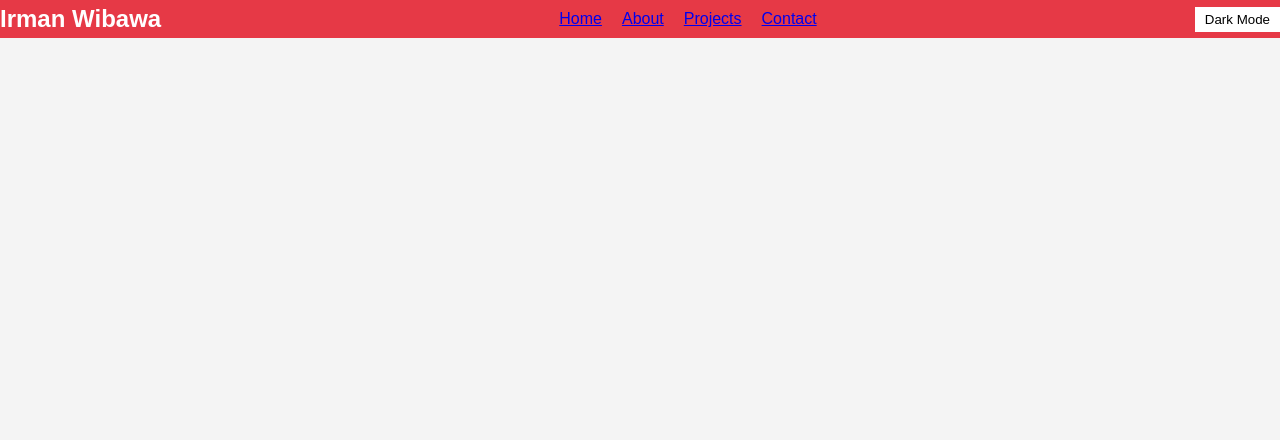
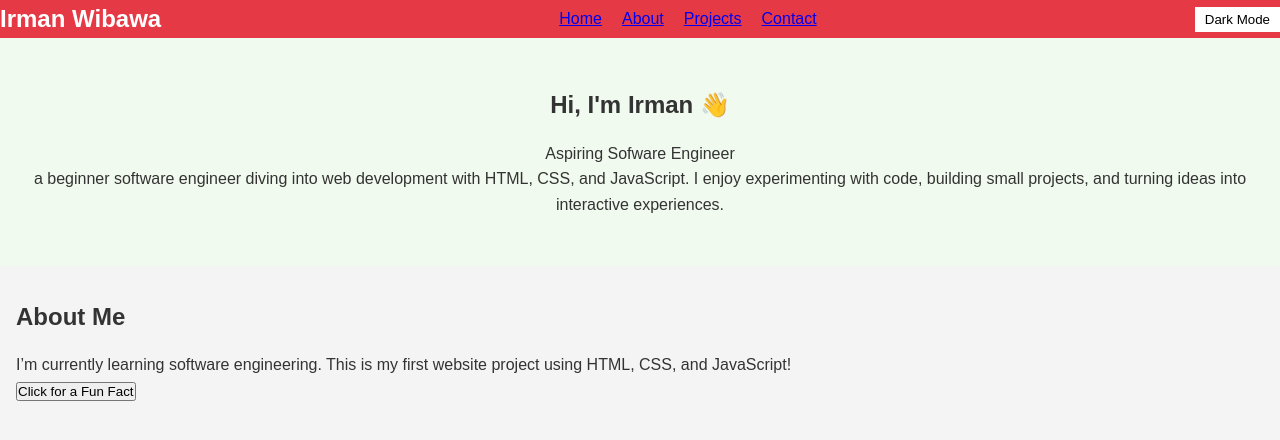
Before and after one commit to IRM4N01/irmanhub, a plain HTML site: page index.html in a window 1280 px wide. Drawn offline with Linux system fonts and the light colour scheme.

Commit message:
added intro & abouct sections w/ operational JS and styles

```diff
--- a/index.html
+++ b/index.html
@@ -23,6 +23,21 @@
       </nav>
     </header>
 
+    <!-- Introduction Section -->
+     <section id="home" class="intro">
+      <h2>Hi, I'm Irman 👋</h2>
+      <p>Aspiring Sofware Engineer</p>
+      <p>a beginner software engineer diving into web development with HTML, CSS, and JavaScript. I enjoy experimenting with code, building small projects, and turning ideas into interactive experiences.</p>
+     </section>
+
+     <!-- About Section -->
+      <section id="about">
+        <h2>About Me</h2>
+        <p>I’m currently learning software engineering. This is my first website project using HTML, CSS, and JavaScript!</p>
+        <button id="fun-fact-btn">Click for a Fun Fact</button>
+        <p id="fun-fact"></p>
+      </section>
+
 
    <script src="script.js"></script>
   </body>
--- a/script.js
+++ b/script.js
@@ -3,3 +3,19 @@ const toggleBtn = document.getElementById("toggle-dark");
 toggleBtn.addEventListener("click", () => {
   document.body.classList.toggle("dark-mode");
 });
+
+// Fun Fact Button
+const factBtn = document.getElementById("fun-fact-btn");
+const factDisplay = document.getElementById("fun-fact");
+
+const facts = [
+    "fun fun fun fun",
+    "fact fact fact fact",
+    "put proper facts in later",
+    "software engineer"
+];
+
+factBtn.addEventListener("click", () => {
+    const randomFact = facts[Math.floor(Math.random() * facts.length)];
+    factDisplay.textContent = randomFact;
+});
--- a/style.css
+++ b/style.css
@@ -60,3 +60,18 @@ nav ul li {
   background-color: #333333;
   color: #ffffff;
 }
+
+/*Intro Section*/
+.intro {
+  text-align: center;
+  padding: 3rem 1rem;
+  background: #f1faee;
+}
+
+section {
+  padding: 2rem 1rem;
+}
+
+section h2 {
+  margin-bottom: 1rem;
+}
```
